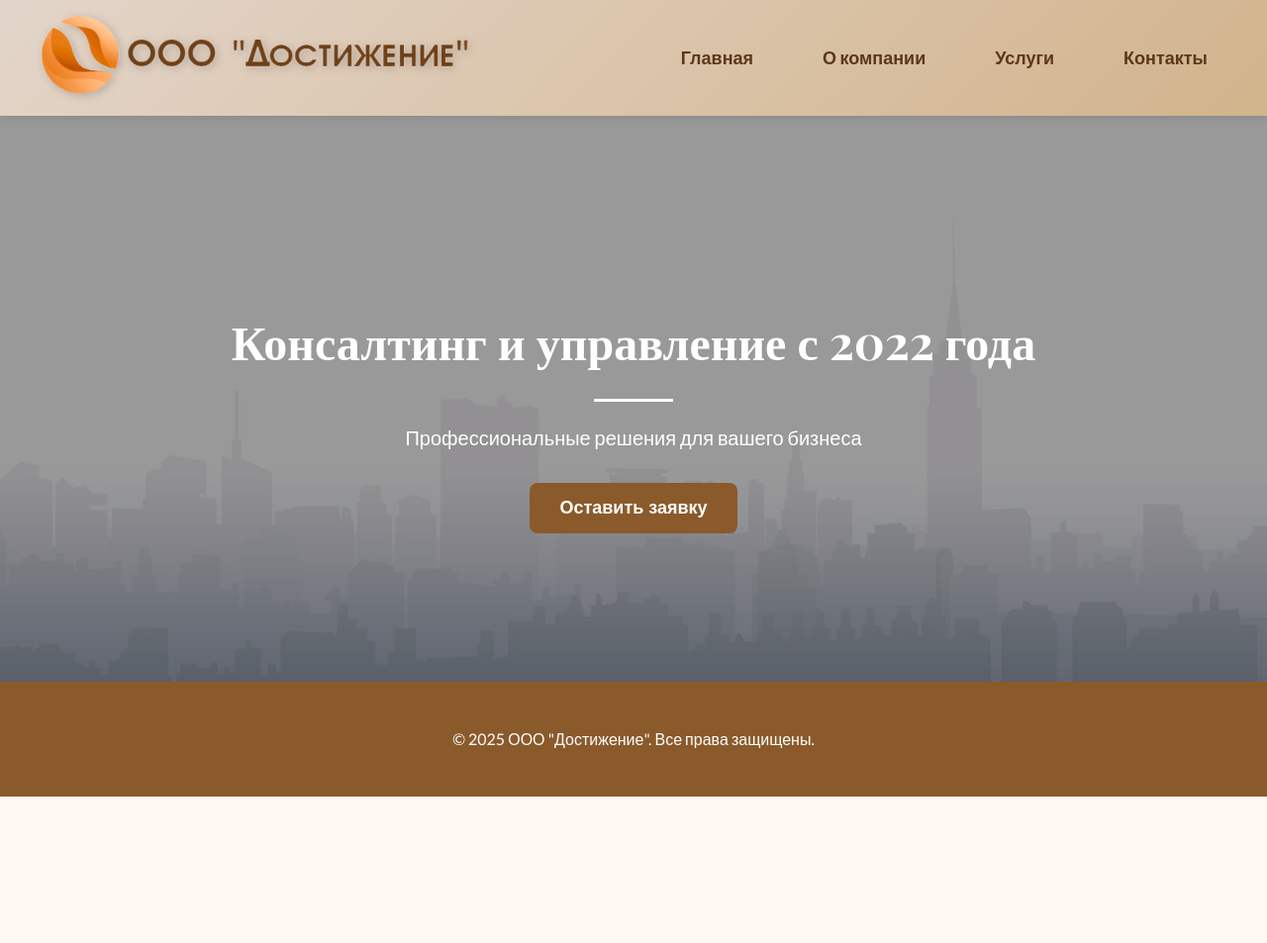
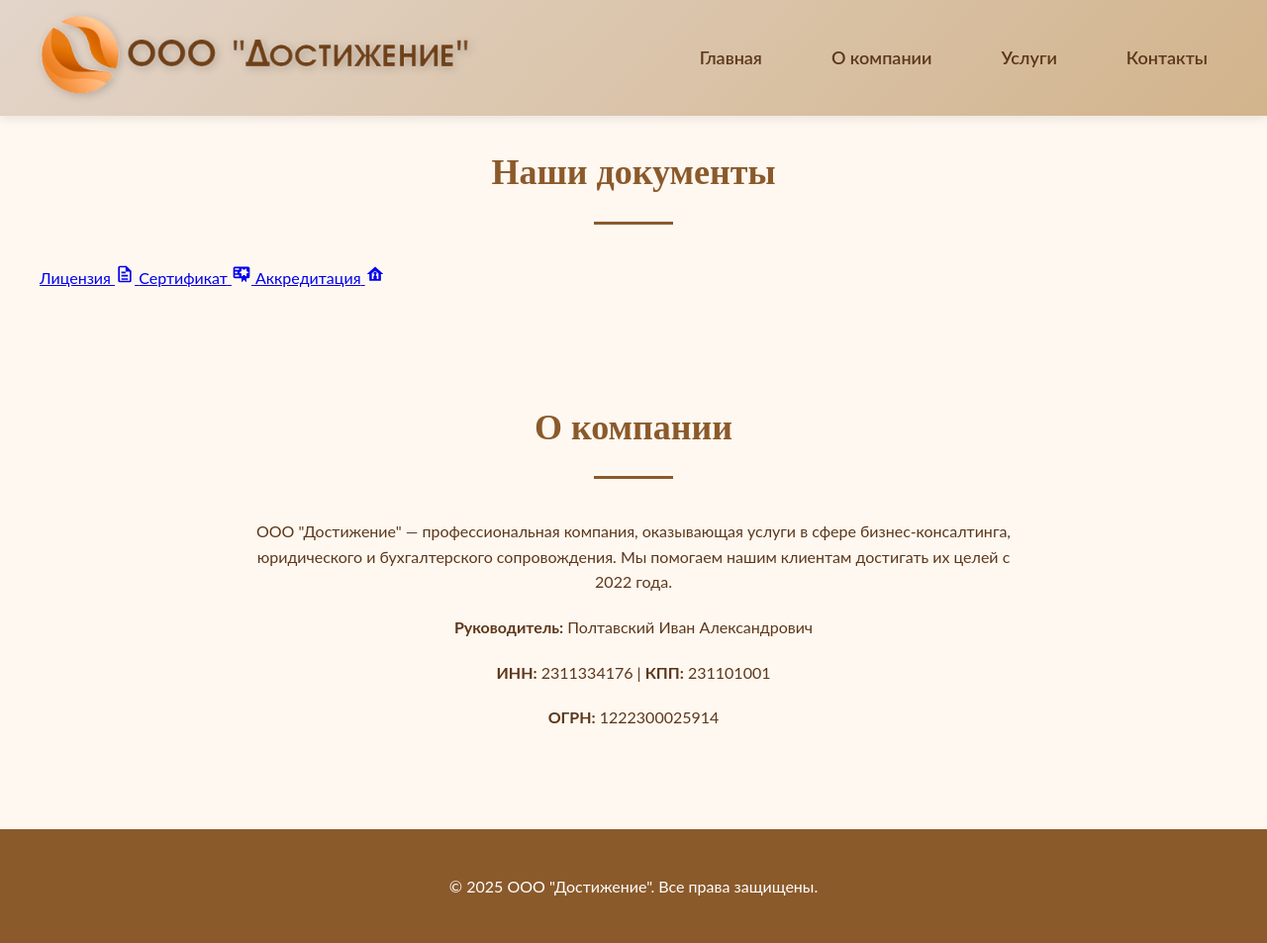
Before and after one commit to flwslss/site, a plain HTML site: page about.html in a window 1280 px wide. Shown: the whole page at 99% size. Before the commit the page ends 805 px from the top, so only its background shows below. Drawn offline with nearby package versions, Linux system fonts and the light colour scheme.

Commit message:
Update about.html

```diff
--- a/about.html
+++ b/about.html
@@ -3,19 +3,16 @@
 <head>
     <meta charset="UTF-8">
     <meta name="viewport" content="width=device-width, initial-scale=1.0">
-    <title>ООО "Достижение"</title>
-    <link href="https://fonts.googleapis.com/css2?family=Lato:wght@400;700&family=Playfair+Display:wght@700&family=Montserrat:wght@500&display=swap" rel="stylesheet">
+    <title>О компании - ООО "Достижение"</title>
     <link rel="stylesheet" href="styles.css">
     <link rel="icon" href="icon.png" type="image/png">
-    <script src="https://cdnjs.cloudflare.com/ajax/libs/jquery/3.6.0/jquery.min.js"></script>
-<script src="https://cdnjs.cloudflare.com/ajax/libs/jquery.inputmask/5.0.7/jquery.inputmask.min.js"></script>
 </head>
 <body>
-    <!-- Шапка -->
     <header>
         <div class="container">
             <div class="logo">
                 <img src="logo.png" alt="Логотип ООО 'ДОСТИЖЕНИЕ'">
+
             </div>
             <nav>
                 <ul>
@@ -27,51 +24,54 @@
             </nav>
         </div>
     </header>
+    <section class="documents">
+        <div class="container">
+            <h2>Наши документы</h2>
+            <div class="document-buttons">
+                <a href="https://drive.google.com/file/d/1Y1DQ6GzSr6_1eDkcAXnwHU39fp23qPYW/view"
+                   class="doc-btn"
+                   target="_blank">
+                   <span>Лицензия</span>
+                   <svg viewBox="0 0 24 24" width="20" height="20">
+                       <path fill="currentColor" d="M14,2H6A2,2 0 0,0 4,4V20A2,2 0 0,0 6,22H18A2,2 0 0,0 20,20V8L14,2M18,20H6V4H13V9H18V20Z M8,15V13H16V15H8M8,11V9H13V11H8M8,19V17H16V19H8Z"/>
+                   </svg>
+                </a>
 
-    <!-- Главная секция -->
-    <section class="hero">
-        <div class="container">
-            <h2>Консалтинг и управление с 2022 года</h2>
-            <p>Профессиональные решения для вашего бизнеса</p>
-            <button id="openFormButton">Оставить заявку</button>
+                <a href="https://drive.google.com/file/d/1ChF8nm03ra7BWis2gwoec4fCPEGDXPwk/view"
+                   class="doc-btn"
+                   target="_blank">
+                   <span>Сертификат</span>
+                   <svg viewBox="0 0 24 24" width="20" height="20">
+                       <path fill="currentColor" d="M4,3C2.89,3 2,3.89 2,5V15C2,16.11 2.89,17 4,17H12V22L15,19L18,22V17H20C21.11,17 22,16.11 22,15V8L22,6V5C22,3.89 21.11,3 20,3H16V3H4M12,5L15,7L18,5V8.5L21,10L18,11.5V15L15,13L12,15V11.5L9,10L12,8.5V5M4,5H9V7H4V5M4,9H7V11H4V9M4,13H9V15H4V13Z"/>
+                   </svg>
+                </a>
 
+                <a href="https://drive.google.com/file/d/1f_MC27qPJ80lOhfX1-5hQQAHiQ4IRES9/view"
+                   class="doc-btn"
+                   target="_blank">
+                   <span>Аккредитация</span>
+                   <svg viewBox="0 0 24 24" width="20" height="20">
+                       <path fill="currentColor" d="M12,3L2,12H5V20H19V12H22L12,3M12,7.7L16,11.2V18H14V14H10V18H8V11.2L12,7.7M12,8.8L9,11.5H11V16H13V11.5H15L12,8.8Z"/>
+                   </svg>
+                </a>
+            </div>
         </div>
     </section>
 
-    <!-- Форма обратной связи -->
-    <div class="contact-form-popup" id="contactFormPopup">
-        <div class="popup-content">
-            <button type="butn" class="close-button" id="closeForm">×</button>
-            <h3>Оставить заявку</h3>
-            <form action="submit_form.php" method="POST">
-                <label for="name">Имя*</label>
-                <input type="text" id="name" name="name" placeholder="Введите ваше имя" required>
+    <section class="about">
+        <div class="container">
+            <h2>О компании</h2>
+            <p>ООО "Достижение" — профессиональная компания, оказывающая услуги в сфере бизнес-консалтинга, юридического и бухгалтерского сопровождения. Мы помогаем нашим клиентам достигать их целей с 2022 года.</p>
+            <p><strong>Руководитель:</strong> Полтавский Иван Александрович</p>
+            <p><strong>ИНН:</strong> 2311334176 | <strong>КПП:</strong> 231101001</p>
+            <p><strong>ОГРН:</strong> 1222300025914</p>
+        </div>
+    </section>
 
-                <label for="surname">Фамилия*</label>
-                <input type="text" id="surname" name="surname" placeholder="Введите вашу фамилию" required>
-
-                <label for="phone">Телефон*</label>
-                <input type="tel" id="phone" name="phone" placeholder="+7 (___) ___-__-__" required pattern="\+7\s?[\(]{0,1}9[0-9]{2}[\)]{0,1}\s?\d{3}[-]{0,1}\d{2}[-]{0,1}\d{2}">
-
-                <label for="service">Выберите услугу*</label>
-                <select id="service" name="service" required>
-                    <option value="">-- Выберите услугу --</option>
-                    <option value="consulting">Бизнес-консалтинг</option>
-                    <option value="legal">Юридические услуги</option>
-                    <option value="accounting">Бухгалтерские услуги</option>
-                </select>
-
-                <button type="submit">Отправить заявку</button>
-            </form>
+    <footer>
+        <div class="container">
+            <p>© 2025 ООО "Достижение". Все права защищены.</p>
         </div>
-    </div>
-
-    <!-- Подвал -->
-    <footer class="s1">
-        <div class="container">
-            <p>© <span id="currentYear"></span> ООО "Достижение". Все права защищены.</p>
     </footer>
-
-    <script src="script.js"></script>
 </body>
 </html>
```
